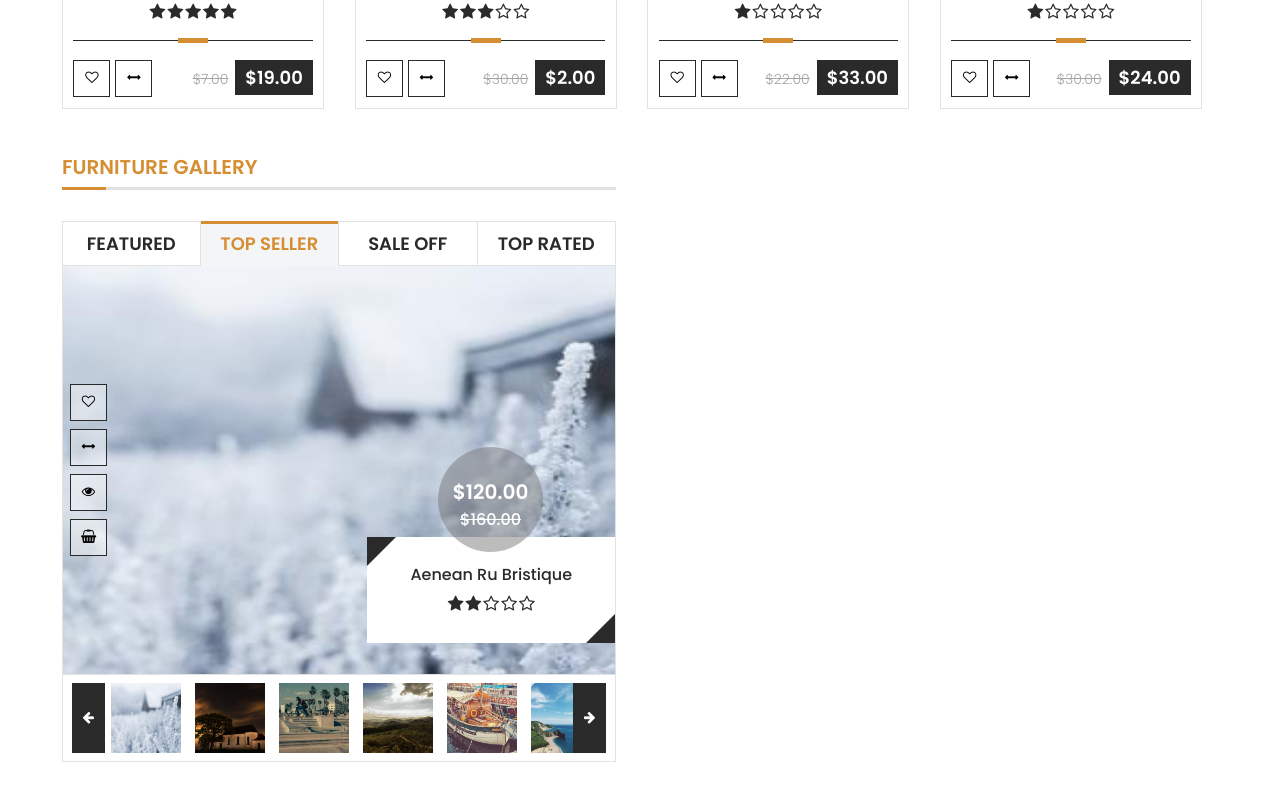
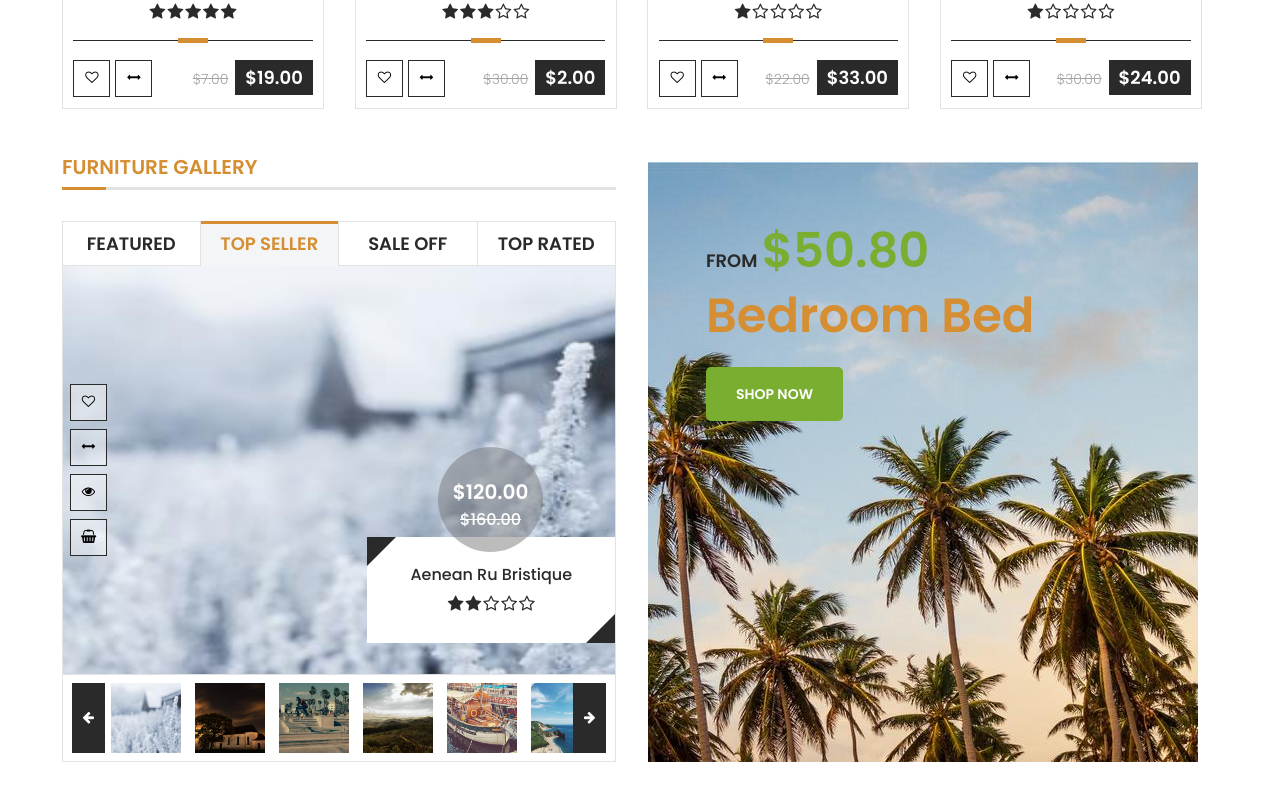
Before and after one commit to SHAH0001/bazar, a Vue app: page / in a window 1280 px wide. Shown: the part 2301-3101 px from the top of the page. Built offline with nearby package versions, Linux system fonts and the light colour scheme.

Commit message:
FURNITURE GALLERY, both blocks are ready without adaptation

```diff
--- a/src/views/Home.vue
+++ b/src/views/Home.vue
@@ -80,7 +80,33 @@
 
             </div>
 
-            <div class="furniture-gallery-right"></div>
+            <div class="furniture-gallery-right">
+                <img :src="getImage('bedroom-bed.jpg')" alt="">
+                <div class="furniture-gallery-right-info">
+                    <span
+                        class="furniture-gallery-right-info-from"
+                    >
+                        From
+                    </span>
+                    <span
+                        class="furniture-gallery-right-info-price"
+                    >
+                        $50.80
+                    </span>
+                    <h3
+                        class="furniture-gallery-right-title"
+                    >
+                        Bedroom Bed
+                    </h3>
+                    <router-link
+                        class="furniture-gallery-right-shop-now"
+                        to="/"
+                        tag="a"
+                    >
+                        Shop now
+                    </router-link>
+                </div>
+            </div>
 
         </div>
         <footer style="height: 250px;"></footer>
@@ -620,7 +646,49 @@ import mixins from '../mixins/mixins'
     }
 
     .furniture-gallery-right {
+        position: relative;
         width: 48.6%;
+        // border: 1px solid red;
+    }
+
+    .furniture-gallery-right img {
+        display: block;
+        margin: 10px 0 0 0;
+    }
+
+    .furniture-gallery-right-info {
+        position: absolute;
+        top: 63px;
+        left: 58px;
+    }
+
+    .furniture-gallery-right-info-from {
+        font-size: 18px;
+        font-weight: bold;
+        text-transform: uppercase;
+    }
+
+    .furniture-gallery-right-info-price {
+        font-size: 48px;
+        font-weight: bold;
+        color: #79ae30;
+    }
+
+    .furniture-gallery-right-title {
+        font-size: 48px;
+        color: $secondColor;
+        margin: -7px 0 29px 0;
+    }
+
+    .furniture-gallery-right-shop-now {
+        font-size: 14px;
+        font-weight: bold;
+        text-transform: uppercase;
+        text-decoration: none;
+        color: #fff;
+        background-color: #79ae30;
+        padding: 17px 30px;
+        border-radius: 5px;
     }
 
 </style>
```
Also changed, not shown: src/components/Products.vue (+0 -44 lines), src/assets/images/bedroom-bed.jpg (added).
